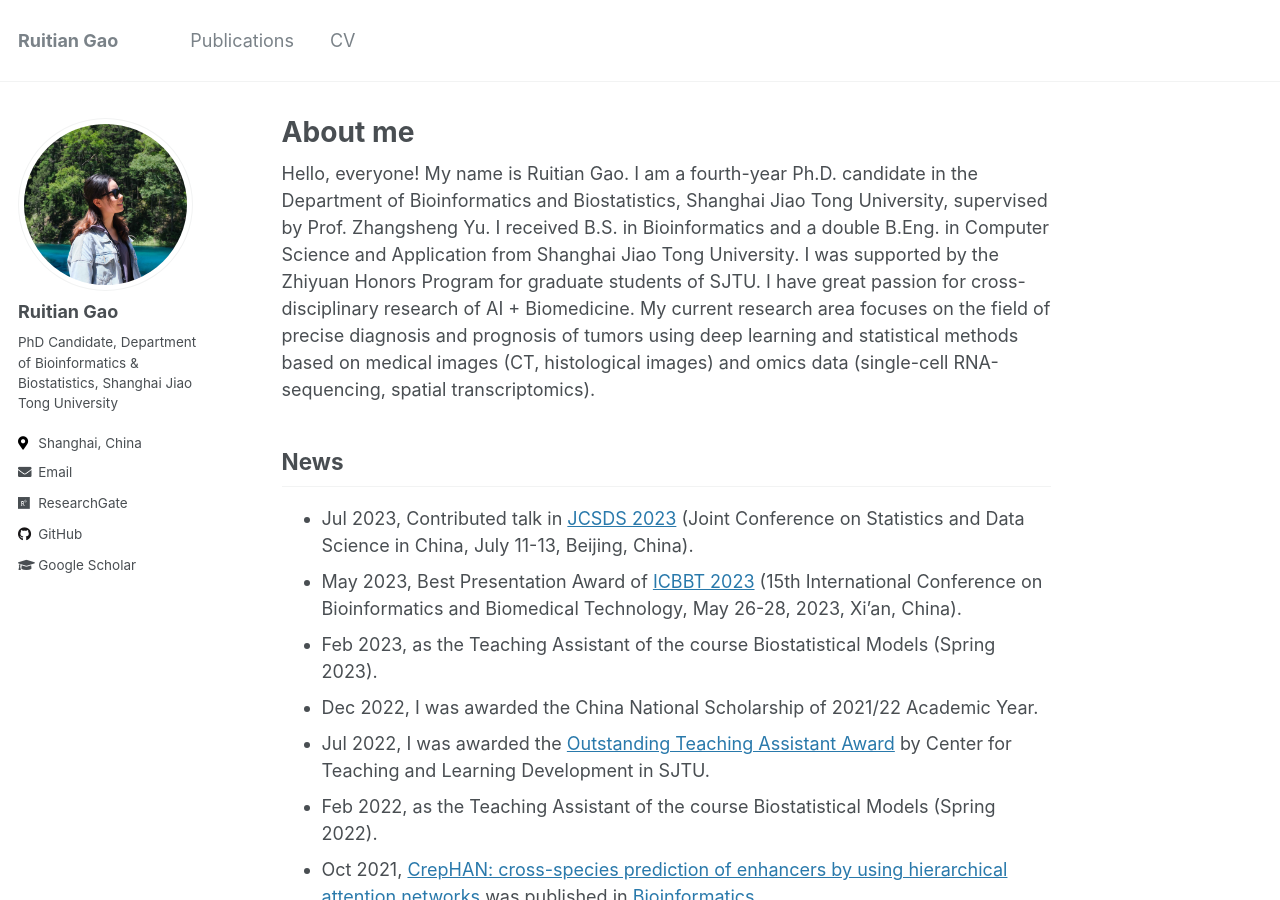
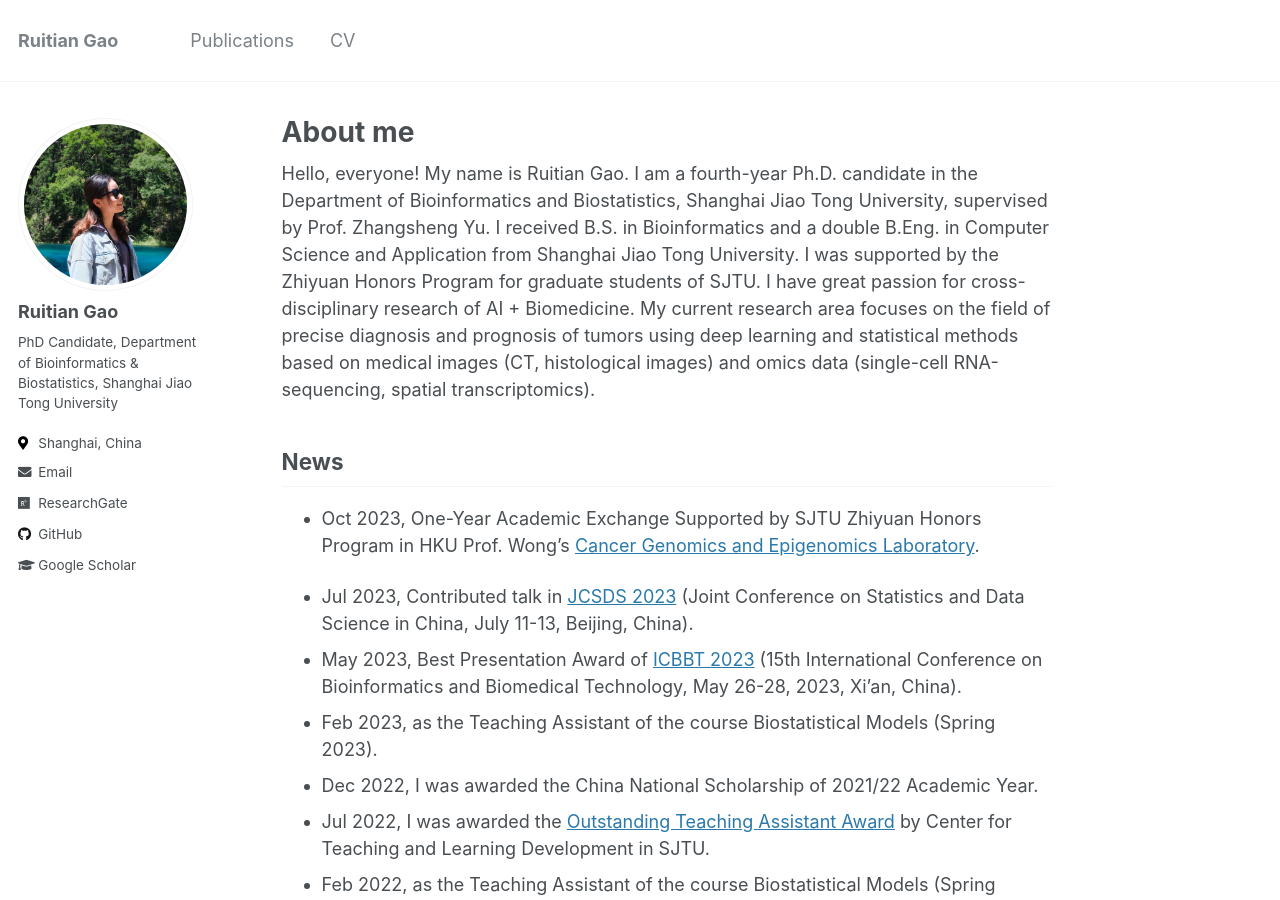
Before and after one commit to ruitian-olivia/ruitian-olivia.github.io, a Jekyll site: the page built from _pages/about.md, in a window 1280 px wide and 900 px high. Built offline with Jekyll 4.4.1, drawn with Linux system fonts in a browser that asks for light colours.

Commit message:
Update about.md

```diff
--- a/_pages/about.md
+++ b/_pages/about.md
@@ -11,6 +11,8 @@ redirect_from:
 Hello, everyone! My name is Ruitian Gao. I am a fourth-year Ph.D. candidate in the Department of Bioinformatics and Biostatistics, Shanghai Jiao Tong University, supervised by Prof. Zhangsheng Yu. I received B.S. in Bioinformatics and a double B.Eng. in Computer Science and Application from Shanghai Jiao Tong University. I was supported by the Zhiyuan Honors Program for graduate students of SJTU. I have great passion for cross-disciplinary research of AI + Biomedicine. My current research area focuses on the field of precise diagnosis and prognosis of tumors using deep learning  and statistical methods based on medical images (CT, histological images) and omics data (single-cell RNA-sequencing, spatial transcriptomics).
 
 ## News
+- Oct 2023, One-Year Academic Exchange Supported by SJTU Zhiyuan Honors Program in HKU Prof. Wong’s [Cancer Genomics and Epigenomics Laboratory](https://www.jackwonglab.com/).
+
 - Jul 2023, Contributed talk in [JCSDS 2023](https://jcsds2023.pku.edu.cn/) (Joint Conference on Statistics and Data Science in China, July 11-13, Beijing, China).
 - May 2023, Best Presentation Award of [ICBBT 2023](http://www.icbbt.org/index.htm) (15th International Conference on Bioinformatics and Biomedical Technology, May 26-28, 2023, Xi'an, China).
 - Feb 2023, as the Teaching Assistant of the course Biostatistical Models (Spring 2023).
```
